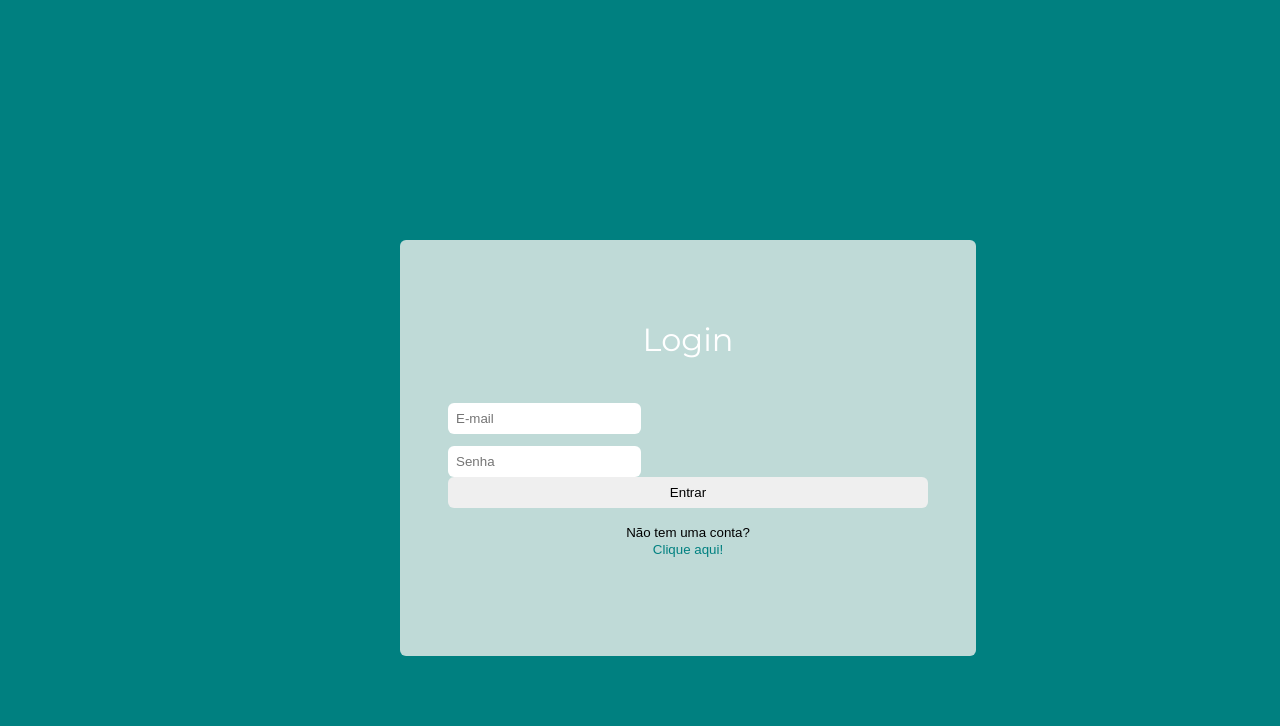
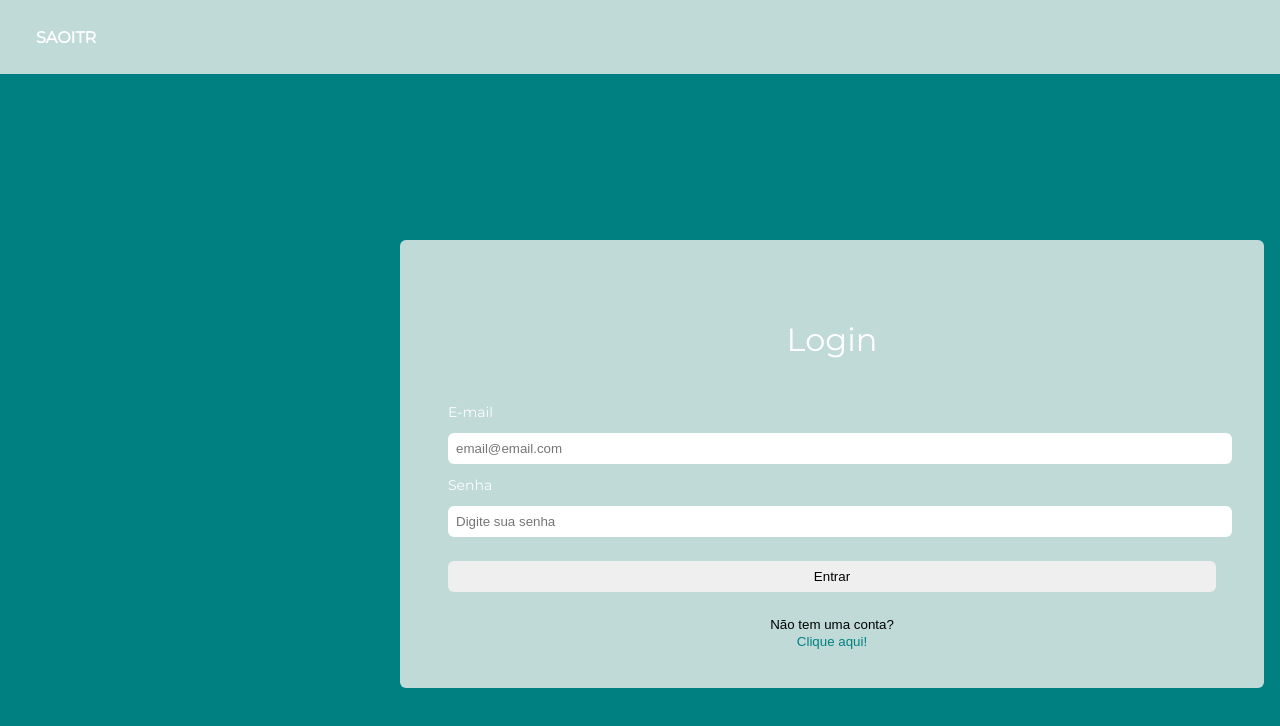
Before and after one commit to madusfx/saoitr, a Next.js app in the folder web/: page / in a window 1280 px wide. Shown: the top 726 px of the page. Built offline with nearby package versions, Linux system fonts and the light colour scheme.

Commit message:
feat: organizing the components

```diff
--- a/web/src/components/Button/index.tsx
+++ b/web/src/components/Button/index.tsx
@@ -6,13 +6,14 @@ interface ButtonProps extends ButtonHTMLAttributes<HTMLButtonElement> {
   children?: any;
   type?: 'submit' | 'button' | 'reset' | undefined;
   color?: string;
+  onClick?: () => void;
 }
 
 const Button = (props: ButtonProps) => {
-  const { children, type, color } = props;
+  const { children, type, color, onClick } = props;
 
   return (
-    <S.Container type={type} color={color} >
+    <S.Container type={type} color={color} onClick={onClick} >
       {children}
     </S.Container>
   )
--- a/web/src/components/Button/styles.ts
+++ b/web/src/components/Button/styles.ts
@@ -5,6 +5,10 @@ type ButtonProps = {
 }
 
 export const Container = styled.button<ButtonProps>`
+  display: flex;
+  align-items: center;
+  justify-content: center;
+  width: 100%;
   border: none;
   border-radius: 6px;
   padding: 0.5rem;
@@ -15,5 +19,8 @@ export const Container = styled.button<ButtonProps>`
       background: teal;
       color: white;
     `
+  };
+  button {
+    width: 100%;
   }
 `;
--- a/web/src/components/Input/index.tsx
+++ b/web/src/components/Input/index.tsx
@@ -6,14 +6,15 @@ interface InputProps extends InputHTMLAttributes<HTMLInputElement> {
   label?: string;
   placeholder?: string;
   onChange?: any;
+  type?: string;
 }
 
-const Input = ({ label, placeholder, onChange }: InputProps) => {
+const Input = ({ label, placeholder, type, onChange }: InputProps) => {
 
   return (
     <S.Container >
       <label>{label}</label>
-      <input placeholder={placeholder} onChange={onChange} />
+      <input placeholder={placeholder} onChange={onChange} type={type} />
     </S.Container>
   )
 };
--- a/web/src/components/Input/styles.ts
+++ b/web/src/components/Input/styles.ts
@@ -1,10 +1,19 @@
 import styled from "styled-components";
 
 export const Container = styled.div`
+  font-size: 14px;
+  justify-content: center;
+  display: flex;
+  flex-direction: column;
   input {
+    width: 100%;
     border: none;
     border-radius: 6px;
     padding: 0.5rem;
     margin-top: 12px;
   }
+  label {
+    margin-top: 12px;
+    color: white;
+  }
 `;
--- /dev/null
+++ b/web/src/components/Menu/index.tsx
@@ -0,0 +1,18 @@
+import { Button } from '../Button';
+import * as S from './styles';
+
+type MenuProps = {
+  onClick?: () => void;
+  withLogin?: boolean;
+};
+
+const Menu = ({ onClick, withLogin }: MenuProps) => {
+  return (
+    <S.Container >
+      <S.Title>SAOITR</S.Title>
+      {withLogin ? <Button onClick={onClick} color={'primary'}>Logout</Button> : null}
+    </S.Container>
+  )
+};
+
+export { Menu };
--- /dev/null
+++ b/web/src/components/Menu/styles.ts
@@ -0,0 +1,19 @@
+import { styled } from "styled-components";
+
+export const Container = styled.div`
+  height: 50px;
+  display: flex;
+  justify-content: space-between;
+  padding: 12px;
+  align-items: center;
+  background: #bfdad7;
+  button {
+    width: 10%;
+  }
+`;
+
+export const Title = styled.p`
+  color: white;
+  font-weight: bold;
+  margin-left: 24px;
+`;
--- a/web/src/components/index.tsx
+++ b/web/src/components/index.tsx
@@ -1,2 +1,3 @@
 export * from "./Button";
 export * from "./Input";
+export * from "./Menu";
--- a/web/src/pages/login/index.tsx
+++ b/web/src/pages/login/index.tsx
@@ -5,7 +5,7 @@ import axios from 'axios';
 
 import api from "../../services/api";
 import { getToken, login } from '@/services/auth';
-import { Button, Input } from '@/components';
+import { Button, Input, Menu } from '@/components';
 
 import * as S from './styles';
 
@@ -47,13 +47,15 @@ export default function Login() {
   };
 
   return (
+    <>
+      <Menu />
       <S.Card>
         <S.Title>
           Login
         </S.Title>
         <form onSubmit={handleSubmit}>
-        <Input type='email' placeholder='E-mail' value={email} onChange={(e: any) => setEmail(e.target.value)} />
-        <Input type='password' placeholder='Senha' value={password} onChange={(e: any) => setPassword(e.target.value)} />
+          <Input label='E-mail' type='email' placeholder='email@email.com' required value={email} onChange={(e: any) => setEmail(e.target.value)} />
+          <Input label='Senha' type='password' placeholder='Digite sua senha' required value={password} onChange={(e: any) => setPassword(e.target.value)} />
           <Button type='submit'>
             Entrar
           </Button>
@@ -62,5 +64,6 @@ export default function Login() {
           </S.Register>
         </form>
       </S.Card>
+    </>
   )
 }
--- a/web/src/pages/login/styles.ts
+++ b/web/src/pages/login/styles.ts
@@ -14,15 +14,19 @@ export const Card = styled.div`
   display: block;
   position: fixed;
   align-items: center;
+  justify-content: center;
   padding: 3rem;
   border-radius: 6px;
-  width: 30rem;
-  height: 20rem;
+  width: 60%;
+  height: 22rem;
   background: #bfdad7;
   form {
     width: 100%;
     display: flex;
     flex-direction: column;
+  }
+  button {
+    margin-top: 24px;
   }
 `;
 
@@ -30,21 +34,6 @@ export const Title = styled.p`
   font-size: 32px;
   color: white;
   text-align: center;
-`;
-
-export const Input = styled.input`
-  border: none;
-  border-radius: 6px;
-  padding: 0.5rem;
-  margin-top: 12px;
-`;
-
-export const Button = styled.button`
-  border: none;
-  border-radius: 6px;
-  padding: 0.5rem;
-  cursor: pointer;
-  margin-top: 24px;
 `;
 
 export const Register = styled.button`
```
Also changed, not shown: web/src/pages/cadastro/styles.ts (+5 -2 lines), web/src/pages/home/index.tsx (+5 -6 lines), web/src/pages/home/styles.ts (+1 -8 lines). Lines whose indentation alone changed are shown as unchanged.
